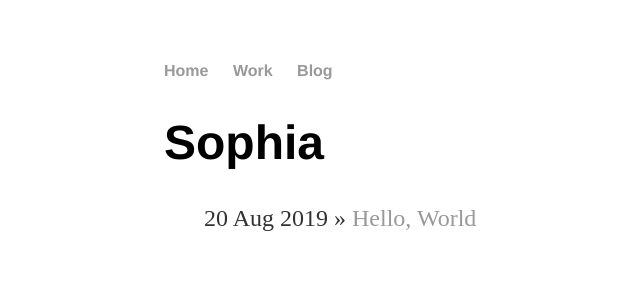
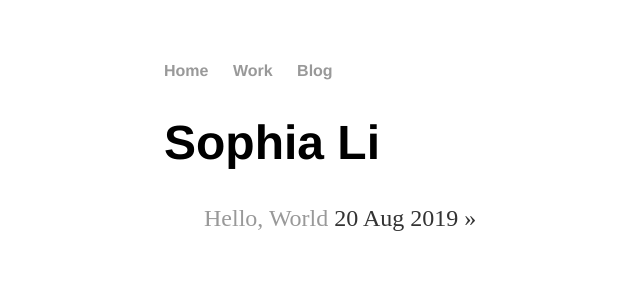
Before and after one commit to rmorabia/sophi-li.github.io, a Jekyll site: the page built from blog/index.html, in a window 1280 px wide. Shown: the top 300 px of the page, without its empty margins (28-668 px from the left). Built offline with Jekyll 4.4.1, drawn with Linux system fonts in a browser that asks for light colours.

```diff
--- a/blog/index.html
+++ b/blog/index.html
@@ -1,12 +1,16 @@
 ---
 layout: default
-title: Sophia
+title: Sophia Li
 ---
 <h1>{{ page.title }}</h1>
 <ul class="posts">
 
   {% for post in site.posts %}
-    <li><span>{{ post.date | date_to_string }}</span> &raquo; <a href="{{ post.url }}" title="{{ post.title }}">{{ post.title }}</a></li>
+    <li>
+    	<a href="{{ post.url }}" title="{{ post.title }}">{{ post.title }}</a>
+
+    	<span>{{ post.date | date_to_string }}</span> &raquo;
+    </li>
   {% endfor %}
 
 </ul>
```
